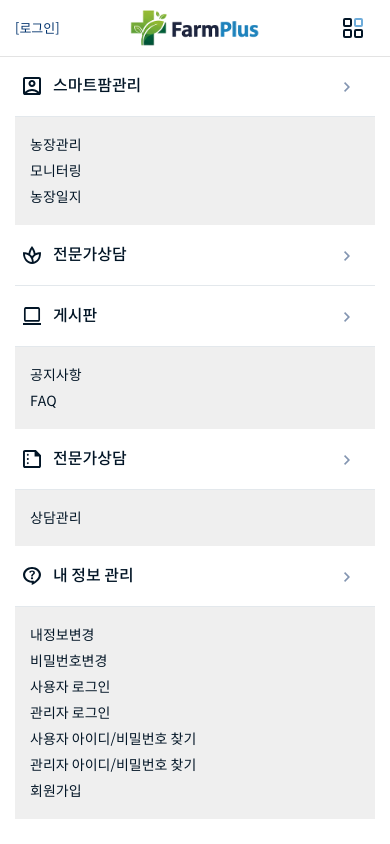
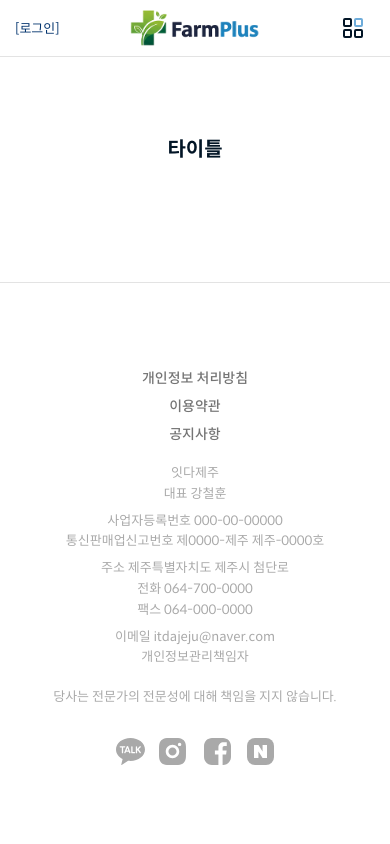
Before and after one commit to emrdl7/itdajeju, a plain HTML site: page sub.html in a window 390 px wide. Drawn offline with Linux system fonts and the light colour scheme.

Commit message:
모바일 메뉴 수정

```diff
--- a/sub.html
+++ b/sub.html
@@ -44,7 +44,7 @@
         <!-- E:header -->
 
         <!-- S:main_menu -->
-        <nav id="main-menu" class="menu on">
+        <nav id="main-menu" class="menu">
 
             <div class="menus">
                 <ul>
```
